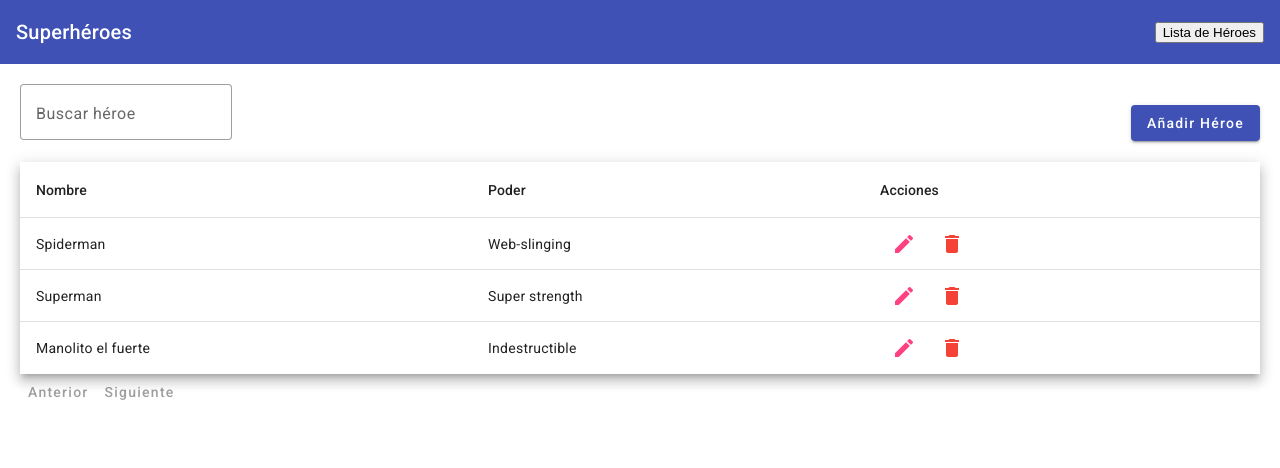
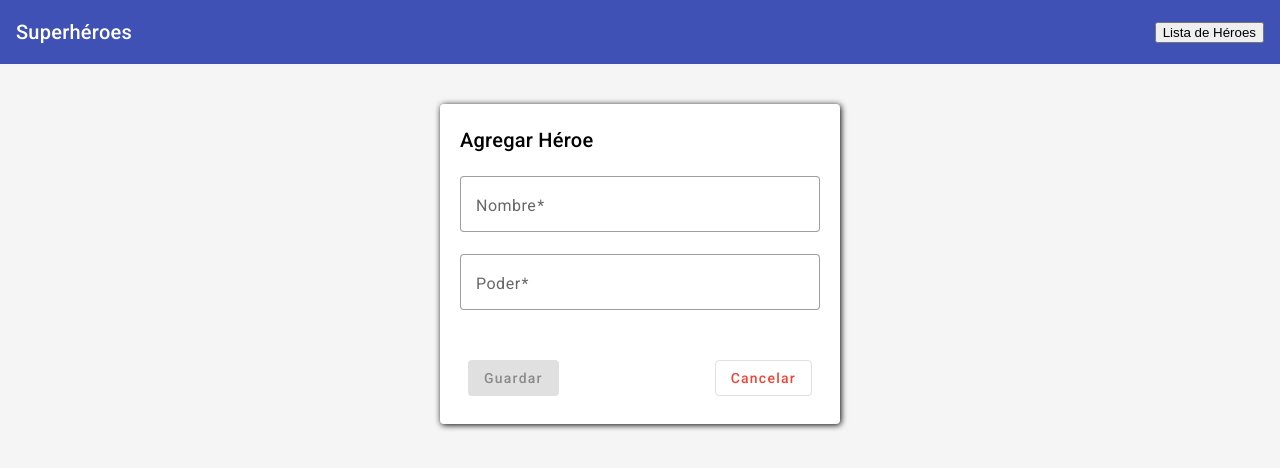
Before and after one commit to Gonza-Herrera/superhero-maintenance-Gonzalo-Herrera, an Angular app: page /heroes/new in a window 1280 px wide. Before the commit this address led to /heroes. Shown: the top 468 px of the page. Built offline with nearby package versions, Linux system fonts and the light colour scheme.

Commit message:
update routes and styles

```diff
--- a/src/app/app.component.scss
+++ b/src/app/app.component.scss
@@ -4,6 +4,8 @@
 
 .content {
     padding: 20px;
+    background-color: whitesmoke;
+    height: 100%;
 }
 
 .loading-container {
--- a/src/app/app.routes.ts
+++ b/src/app/app.routes.ts
@@ -6,11 +6,11 @@ export const routes: Routes = [
       loadComponent: () => import('./components/heroes-list/heroes-list.component')
     },
     {
-      path: 'hero/new',
+      path: 'heroes/new',
       loadComponent: () => import('./forms/hero-form/hero-form.component')
     },
     {
-      path: 'hero/edit/:id',
+      path: 'heroes/edit/:id',
       loadComponent: () => import('./forms/hero-form/hero-form.component')
     },
     { path: '**', redirectTo: 'heroes' }
--- a/src/app/components/heroes-list/heroes-list.component.ts
+++ b/src/app/components/heroes-list/heroes-list.component.ts
@@ -72,7 +72,7 @@ export default class HeroesListComponent {
     }
   }
 
-  openForm(): void {
+  /* openForm(): void {
     const dialogRef = this.dialog.open(HeroFormComponent, {
       width: '400px',
       data: { hero: { id: 0, name: '', power: '' } }
@@ -90,18 +90,18 @@ export default class HeroesListComponent {
     dialogRef.afterClosed().subscribe(result => {
       if (result) this.heroService.updateHero(result);
     });
-  }
+  } */
 
   deleteHero(id: number): void {
     this.heroService.deleteHero(id);
     this.applyFilter();
   }
 
-  /* openForm(): void {
+   openForm(): void {
     this.router.navigate(['/heroes/new']);
   }
 
   editHero(hero: Hero): void {
     this.router.navigate([`/heroes/edit/${hero.id}`]);
-  } */
+  }
 }
--- a/src/app/forms/hero-form/hero-form.component.html
+++ b/src/app/forms/hero-form/hero-form.component.html
@@ -1,12 +1,23 @@
-<form (ngSubmit)="onSubmit()">
-    <label>
-      Nombre:
-      <input type="text" [(ngModel)]="hero.name" name="name" required>
-    </label>
-    <label>
-      Poder:
-      <input type="text" [(ngModel)]="hero.power" name="power" required>
-    </label>
-    <button type="submit">{{ hero.id ? 'Actualizar' : 'Añadir' }}</button>
-    <button type="button" (click)="cancel.emit()">Cancelar</button>
+<mat-card class="hero-form-card">
+  <mat-card-title class="card-title">{{ hero ? 'Editar Héroe' : 'Agregar Héroe' }}</mat-card-title>
+  <form [formGroup]="heroForm" (ngSubmit)="onSubmit()">
+    <mat-form-field appearance="outline" class="full-width">
+      <mat-label>Nombre</mat-label>
+      <input matInput formControlName="name" />
+    </mat-form-field>
+
+    <mat-form-field appearance="outline" class="full-width">
+      <mat-label>Poder</mat-label>
+      <input matInput formControlName="power" />
+    </mat-form-field>
+
+    <mat-card-actions class="button-container">
+      <button mat-raised-button color="primary" type="submit" [disabled]="heroForm.invalid">
+        Guardar
+      </button>
+      <button mat-stroked-button color="warn" type="button" (click)="onCancel()">
+        Cancelar
+      </button>
+    </mat-card-actions>
   </form>
+</mat-card>
--- a/src/app/forms/hero-form/hero-form.component.scss
+++ b/src/app/forms/hero-form/hero-form.component.scss
@@ -0,0 +1,22 @@
+.hero-form-card {
+  max-width: 400px;
+  margin: 20px auto;
+  padding: 20px;
+  box-shadow: 1px 1px 6px 0px;
+}
+
+.card-title {
+  margin-bottom: 20px;
+  display: block;
+}
+
+.full-width {
+  width: 100%;
+  height: 100%;
+}
+
+.button-container {
+  display: flex;
+  justify-content: space-between;
+  margin-top: 20px;
+}
--- a/src/app/forms/hero-form/hero-form.component.ts
+++ b/src/app/forms/hero-form/hero-form.component.ts
@@ -1,21 +1,45 @@
 import { CommonModule } from '@angular/common';
 import { Component, EventEmitter, Input, Output } from '@angular/core';
-import { FormsModule } from '@angular/forms';
+import { FormBuilder, FormGroup, FormsModule, ReactiveFormsModule, Validators } from '@angular/forms';
 import { Hero } from '../../models/superhero.model';
+import { MatFormFieldModule } from '@angular/material/form-field';
+import { MatInputModule } from '@angular/material/input';
+import { MatButtonModule } from '@angular/material/button';
+import {MatCardModule} from '@angular/material/card';
 
 @Component({
   selector: 'app-hero-form',
   standalone: true,
-  imports: [CommonModule, FormsModule],
+  imports: [CommonModule, ReactiveFormsModule, FormsModule, MatFormFieldModule, MatInputModule, MatButtonModule, MatCardModule],
   templateUrl: './hero-form.component.html',
   styleUrl: './hero-form.component.scss'
 })
 export default class HeroFormComponent {
-  @Input() hero: Hero = { id: 0, name: '', power: '' };
+  @Input() hero: Hero | null = null;
   @Output() save = new EventEmitter<Hero>();
   @Output() cancel = new EventEmitter<void>();
+  heroForm: FormGroup;
 
-  onSubmit(): void {
-    this.save.emit(this.hero);
+  constructor(private fb: FormBuilder) {
+    this.heroForm = this.fb.group({
+      name: ['', Validators.required],
+      power: ['', Validators.required]
+    });
+  }
+
+  ngOnInit() {
+    if (this.hero) {
+      this.heroForm.patchValue(this.hero);
+    }
+  }
+
+  onSubmit() {
+    if (this.heroForm.valid) {
+      this.save.emit(this.heroForm.value);
+    }
+  }
+
+  onCancel() {
+    this.cancel.emit();
   }
 }
```
